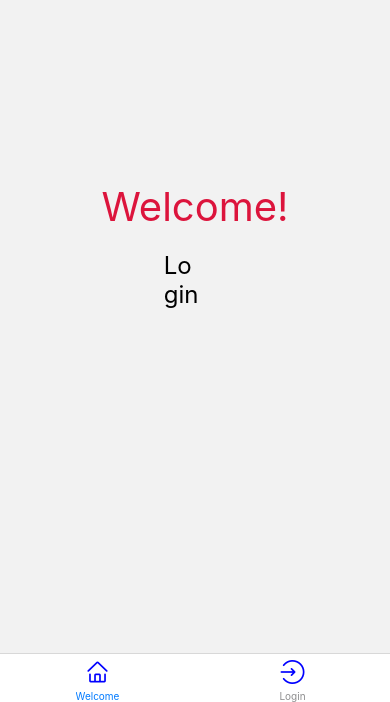
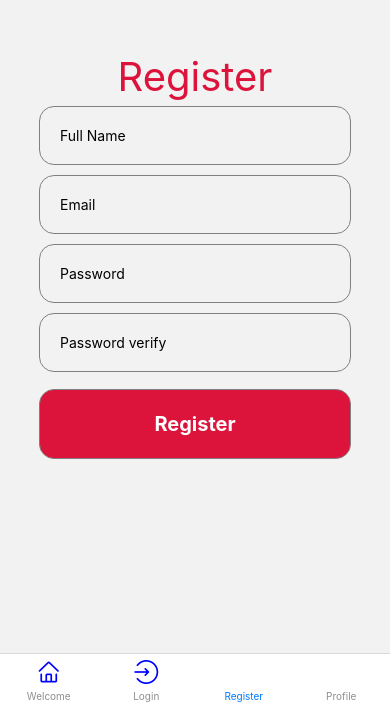
Before and after one commit to adrianhansa/blog-rn, a React Native app: screen /Register in a window 390 px wide. Shown: the part 142-844 px from the top of the page. Built offline with nearby package versions, Linux system fonts and the light colour scheme.

Commit message:
Created register screen

```diff
--- a/navigation/AppNavigation.js
+++ b/navigation/AppNavigation.js
@@ -38,6 +38,16 @@ const AppNavigation = () => {
           component={Login}
           options={{ headerShown: false }}
         />
+        <BottomTabs.Screen
+          name="Register"
+          component={Register}
+          options={{ headerShown: false }}
+        />
+        <BottomTabs.Screen
+          name="Profile"
+          component={Profile}
+          options={{ headerShown: false }}
+        />
       </BottomTabs.Navigator>
     </NavigationContainer>
   );
--- a/screens/users/Login.js
+++ b/screens/users/Login.js
@@ -23,7 +23,7 @@ const Login = ({ navigation }) => {
         initialValues={{ email: "", password: "" }}
         onSubmit={(values) => {
           console.log(values);
-          navigation.navigate("Welcome");
+          navigation.navigate("Profile");
         }}
         validationSchema={validationSchema}
       >
@@ -55,8 +55,13 @@ const Login = ({ navigation }) => {
                 style={styles.buttonWrapper}
                 onPress={props.handleSubmit}
               >
-                <Text style={styles.login}>Login</Text>
+                <Text style={styles.buttonText}>Login</Text>
               </TouchableOpacity>
+              <Text>Don't have an account ?</Text>
+              <Button
+                title="Register"
+                onPress={() => navigation.navigate("Register")}
+              />
             </>
           );
         }}
@@ -87,7 +92,7 @@ const styles = StyleSheet.create({
     borderWidth: 1,
     backgroundColor: "crimson",
   },
-  login: {
+  buttonText: {
     fontSize: 20,
     color: "white",
     fontWeight: "700",
--- a/screens/users/Register.js
+++ b/screens/users/Register.js
@@ -1,10 +1,93 @@
 import React from "react";
-import { View, Text, StyleSheet } from "react-native";
+import {
+  View,
+  Text,
+  StyleSheet,
+  TouchableOpacity,
+  TextInput,
+} from "react-native";
+import { Formik } from "formik";
+import * as yup from "yup";
 
-const Register = () => {
+const validationSchema = yup.object({
+  fullName: yup.string().required(),
+  email: yup.string().required().email(),
+  password: yup.string().required().min(6),
+  passwordVerify: yup.string().required().min(6),
+});
+
+const Register = ({ navigation }) => {
   return (
     <View style={styles.container}>
       <Text style={styles.title}>Register</Text>
+      <Formik
+        initialValues={{
+          fullName: "",
+          email: "",
+          password: "",
+          passwordVerify: "",
+        }}
+        onSubmit={(values) => {
+          console.log(values);
+          navigation.navigate("Profile");
+        }}
+        validationSchema={validationSchema}
+      >
+        {(props) => {
+          return (
+            <>
+              <TextInput
+                style={styles.inputText}
+                placeholder="Full Name"
+                value={props.values.fullName}
+                onChangeText={props.handleChange("fullName")}
+                onBlur={props.handleBlur("fullName")}
+              />
+              <Text style={styles.error}>
+                {props.touched.fullName && props.errors.fullName}
+              </Text>
+              <TextInput
+                style={styles.inputText}
+                placeholder="Email"
+                value={props.values.email}
+                onChangeText={props.handleChange("email")}
+                onBlur={props.handleBlur("email")}
+              />
+              <Text style={styles.error}>
+                {props.touched.email && props.errors.email}
+              </Text>
+              <TextInput
+                style={styles.inputText}
+                placeholder="Password"
+                value={props.values.password}
+                onChangeText={props.handleChange("password")}
+                onBlur={props.handleBlur("password")}
+                secureTextEntry={true}
+              />
+              <Text style={styles.error}>
+                {props.touched.password && props.errors.password}
+              </Text>
+              <TextInput
+                style={styles.inputText}
+                placeholder="Password verify"
+                value={props.values.passwordVerify}
+                onChangeText={props.handleChange("passwordVerify")}
+                onBlur={props.handleBlur("passwordVerify")}
+                secureTextEntry={true}
+              />
+              <Text style={styles.error}>
+                {props.touched.passwordVerify && props.errors.passwordVerify}
+              </Text>
+              <TouchableOpacity
+                onPress={props.handleSubmit}
+                style={styles.buttonWrapper}
+              >
+                <Text style={styles.buttonText}>Register</Text>
+              </TouchableOpacity>
+            </>
+          );
+        }}
+      </Formik>
     </View>
   );
 };
@@ -12,6 +95,31 @@ const Register = () => {
 const styles = StyleSheet.create({
   container: { flex: 1, alignItems: "center", justifyContent: "center" },
   title: { color: "crimson", fontSize: 40, textAlign: "center" },
+  inputText: {
+    borderColor: "grey",
+    borderRadius: 15,
+    borderWidth: 1,
+    width: "80%",
+    padding: 20,
+    marginVertical: 5,
+  },
+  buttonWrapper: {
+    width: "80%",
+    marginTop: 12,
+    height: 70,
+    alignItems: "center",
+    justifyContent: "center",
+    borderColor: "grey",
+    borderRadius: 15,
+    borderWidth: 1,
+    backgroundColor: "crimson",
+  },
+  buttonText: {
+    fontSize: 20,
+    color: "white",
+    fontWeight: "700",
+  },
+  error: { color: "crimson" },
 });
 
 export default Register;
```
